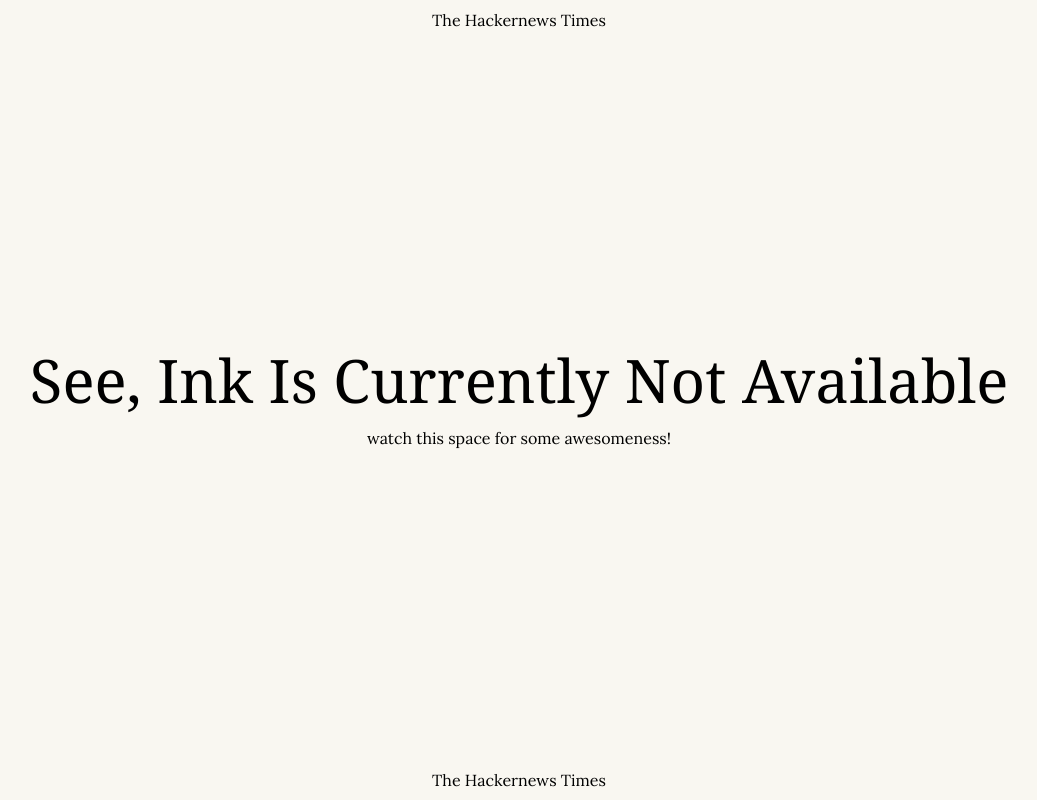
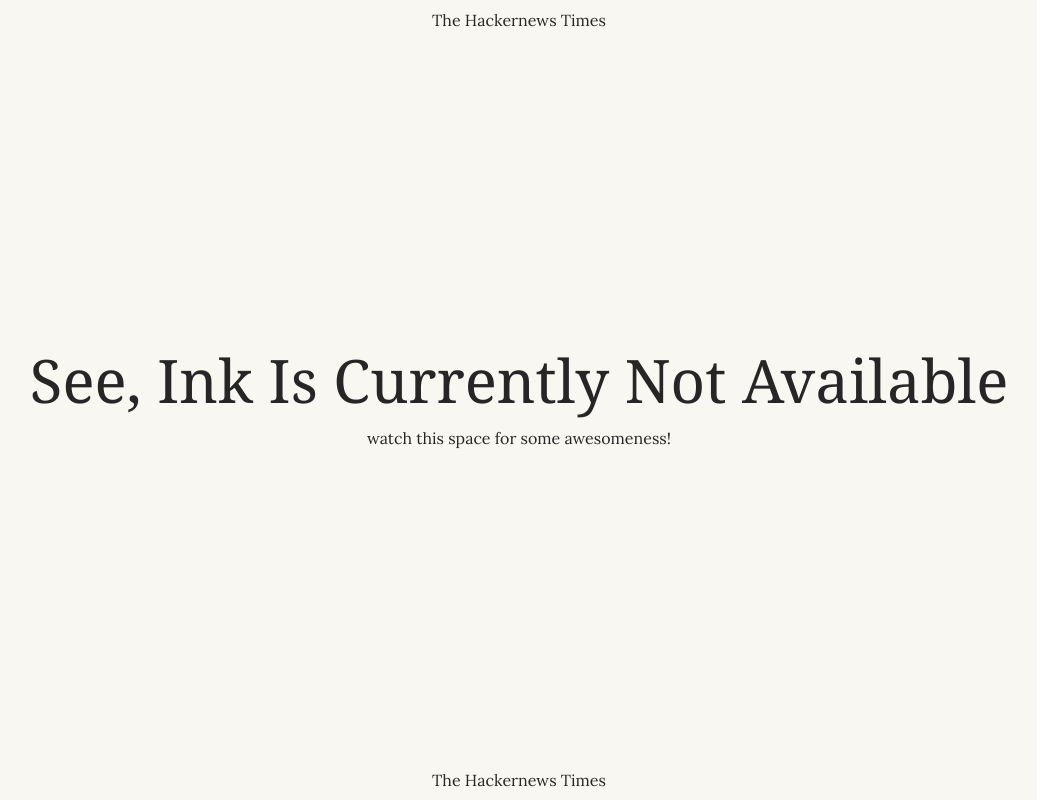
Before and after one commit to yinkakun/hackernews-times, a Gatsby site: page / in a window 1280 px wide. Shown: the whole page, without its empty margins (121-1158 px from the left). Built offline with nearby package versions, Linux system fonts and the light colour scheme; Gatsby itself is replaced by a stand-in of ours; a web font is replaced by a local one.

Commit message:
add text color

```diff
--- a/src/components/layout.tsx
+++ b/src/components/layout.tsx
@@ -18,7 +18,7 @@ const Layout = ({ children, title = '', description = '' }: LayoutProps) => (
       <title>{title}</title>
       <meta name="description" content={description} />
     </Helmet>
-    <div className="flex flex-col min-h-full bg-yellowish-orange font-body">
+    <div className="flex flex-col min-h-full bg-yellowish-orange font-body text-raisin-black">
       <Header />
       <main className="flex items-center justify-center flex-grow">
         {children}
--- a/tailwind.config.js
+++ b/tailwind.config.js
@@ -11,6 +11,7 @@ module.exports = {
       },
       colors: {
         'yellowish-orange': '#F9F7F1',
+        'raisin-black': '#262626',
       },
     },
   },
```
